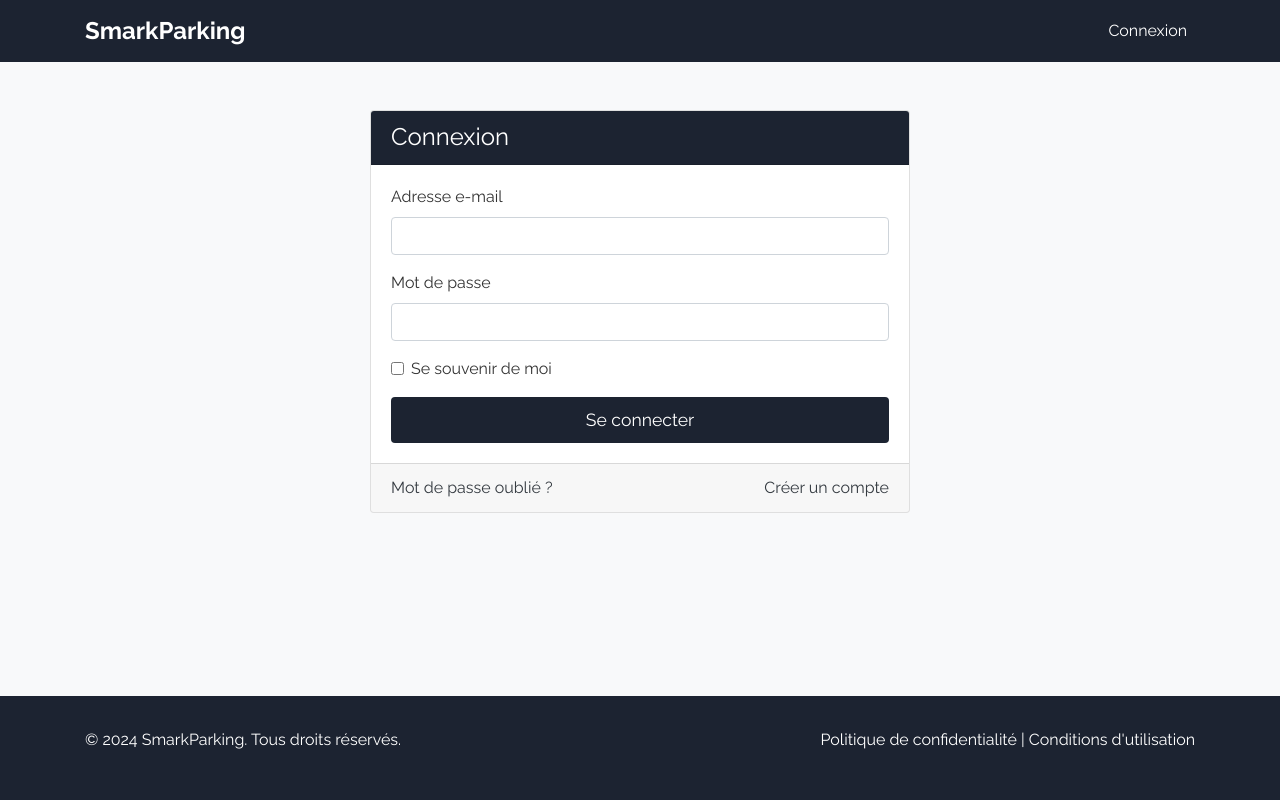
After one commit to Abusooma/Smart-Parking, a Django app: page /login/ in a window 1280 px wide. The commit adds this page. Run offline with Django 5.2, Linux system fonts and the light colour scheme; some libraries are stand-ins or nearby versions.

```diff
--- a/smartparking/models.py
+++ b/smartparking/models.py
@@ -39,6 +39,7 @@ class CustomUser(AbstractUser):
 
     username = None
     email = models.EmailField(_('email address'), unique=True)
+    is_new_user = models.BooleanField(default=True)
     user_type = models.CharField(max_length=50, choices=USER_TYPE_CHOICES)
 
     objects = CustomUserManager()
@@ -51,7 +52,7 @@ class CustomUser(AbstractUser):
         verbose_name_plural = _('Users')
 
     def __str__(self):
-        return self.email
+        return self.email or 'N/A'
 
 
 class Client(models.Model):
@@ -66,7 +67,7 @@ class Region(models.Model):
     nom = models.CharField(max_length=150)
 
     def __str__(self):
-        return self.nom
+        return self.nom or 'N/A'
 
 
 class Parking(models.Model):
--- a/smartparking/templates/smartparking/emails/email_confirm_reservation.html
+++ b/smartparking/templates/smartparking/emails/email_confirm_reservation.html
@@ -58,8 +58,8 @@
             <p>Nous vous remercions pour votre réservation. Voici les détails :</p>
             <ul>
                 <li><strong>Parking :</strong> {{ reservation.parking.nom }}</li>
-                <li><strong>Date d'arrivée :</strong> {{ reservation.date_arrive|date:"d/m/Y H:i" }}</li>
-                <li><strong>Date de départ :</strong> {{ reservation.date_sortie|date:"d/m/Y H:i" }}</li>
+                <li><strong>Date d'arrivée :</strong> {{ reservation.date_arrive|date:"d/m/Y" }}</li>
+                <li><strong>Date de départ :</strong> {{ reservation.date_sortie|date:"d/m/Y" }}</li>
                 <li><strong>Prix total :</strong> {{ reservation.calculate_price }} Dinar</li>
                 <li><strong>Code d'accès :</strong> {{ reservation.access_code }}</li>
             </ul>
--- /dev/null
+++ b/smartparking/templates/smartparking/login.html
@@ -0,0 +1,42 @@
+{% extends 'landing/main.html' %}
+{% load static %}
+
+{% block title %}Connexion{% endblock %}
+
+{% block content %}
+<div class="container mt-5">
+    <div class="row justify-content-center">
+        <div class="col-md-6">
+            <div class="card">
+                <div class="card-header bg-dark-login text-white">
+                    <h4 class="mb-0">Connexion</h4>
+                </div>
+                <div class="card-body">
+                    <form method="post" action="">
+                        {% csrf_token %}
+                        <div class="form-group mb-3">
+                            <label for="email">Adresse e-mail</label>
+                            <input type="email" class="form-control" id="email" name="email" required>
+                        </div>
+                        <div class="form-group mb-3">
+                            <label for="password">Mot de passe</label>
+                            <input type="password" class="form-control" id="password" name="password" required>
+                        </div>
+                        <div class="form-group form-check mb-3">
+                            <input type="checkbox" class="form-check-input" id="remember-me" name="remember-me">
+                            <label class="form-check-label" for="remember-me">Se souvenir de moi</label>
+                        </div>
+                        <button type="submit" class="btn btn-primary btn-block">Se connecter</button>
+                    </form>
+                </div>
+                <div class="card-footer">
+                    <div class="d-flex justify-content-between">
+                        <a href="" class="text-dark">Mot de passe oublié ?</a>
+                        <a href="" class="text-dark">Créer un compte</a>
+                    </div>
+                </div>
+            </div>
+        </div>
+    </div>
+</div>
+{% endblock %}
--- a/smartparking/urls.py
+++ b/smartparking/urls.py
@@ -3,7 +3,9 @@ from . import views
 
 urlpatterns = [
     path('', views.home_view, name='home'),
+    path('login/', views.login_view, name='login'),
     path('reservation/<int:pk>/', views.reservation_view, name='reservation'),
     path('paiement/', views.paiement_view, name='paiement'),
+    path('confirmation-reservation/<int:reservation_id>/', views.reservation_confirmation, name='confirm_reservation'),
     path('calculate-price/', views.calculate_price, name='calculate-price')
 ]
--- a/smartparking/views.py
+++ b/smartparking/views.py
@@ -1,4 +1,5 @@
 from math import ceil
+from django.utils import timezone
 from django.shortcuts import get_object_or_404
 from django.contrib.auth import get_user_model
 from datetime import datetime
@@ -19,6 +20,9 @@ def home_view(request):
     }
     return render(request, 'smartparking/index.html', context=context)
 
+
+def login_view(request):
+    return render(request, 'smartparking/login.html')
 
 def reservation_view(request, *args, **kwargs):
     pk = kwargs.get('pk')
@@ -54,8 +58,8 @@ def paiement_view(request):
         return redirect('home')
 
     parking = get_object_or_404(Parking, pk=parking_id)
-    date_arrive = datetime.strptime(date_arrive, '%Y-%m-%d')
-    date_sortie = datetime.strptime(date_sortie, '%Y-%m-%d')
+    date_arrive = timezone.make_aware(datetime.strptime(date_arrive, '%Y-%m-%d'))
+    date_sortie = timezone.make_aware(datetime.strptime(date_sortie, '%Y-%m-%d'))
 
     region_name = parking.region.nom
     parking_name = parking.nom
@@ -77,6 +81,10 @@ def paiement_view(request):
             user.save()
             email_for_new_user(request, user, password)
 
+        else:
+            user.is_new_user = False
+            user.save()
+
 
         client_profile, _ = Client.objects.get_or_create(user=user)
 
@@ -93,7 +101,7 @@ def paiement_view(request):
         for key in ['parking_id', 'date_arrive', 'date_sortie', 'price']:
             request.session.pop(key, None)
 
-        return redirect('home')
+        return redirect('confirm_reservation', reservation_id=reservation.id)
 
     context = {
         'region_name': region_name,
@@ -104,6 +112,18 @@ def paiement_view(request):
     }
 
     return render(request, 'smartparking/paiement.html', context=context)
+
+
+def reservation_confirmation(request, reservation_id):
+    reservation = get_object_or_404(Reservation, id=reservation_id)
+    is_new_user = reservation.client.user.is_new_user
+
+    context = {
+        'reservation': reservation,
+        'is_new_user': is_new_user,
+    }
+
+    return render(request, 'smartparking/confirme_reservation.html', context)
 
 
 def calculate_price(request):
--- a/static/css/styles.css
+++ b/static/css/styles.css
@@ -191,3 +191,69 @@ a[aria-expanded="true"] {
     margin-left: 0;
   }
 }
+
+
+/* Styles for the confirmation page */
+.confirmation-container {
+    display: flex;
+    justify-content: center;
+    align-items: center;
+}
+
+.confirmation-card {
+    border: none;
+    box-shadow: 0 4px 15px rgba(0, 0, 0, 0.1);
+    border-radius: 15px;
+    overflow: hidden;
+    transition: transform 0.3s ease;
+}
+
+.confirmation-card:hover {
+    transform: translateY(-5px);
+}
+
+.confirmation-icon {
+    font-size: 5rem;
+    color: #28a745;
+    margin-bottom: 1rem;
+}
+
+.card-title {
+    color: var(--primary-color);
+    font-weight: 700;
+}
+
+.btn-primary {
+    background-color: var(--primary-color);
+    border: none;
+    padding: 10px 30px;
+    font-size: 1.1rem;
+    transition: background-color 0.3s ease;
+}
+
+.btn-primary:hover {
+    background-color: var(--secondary-color);
+}
+
+.alert-info {
+    background-color: #e1f5fe;
+    border-color: #b3e5fc;
+    color: #01579b;
+}
+
+.alert-info .alert-heading {
+    color: #01579b;
+}
+
+@media (max-width: 768px) {
+    .confirmation-container {
+        min-height: auto;
+        padding-top: 2rem;
+        padding-bottom: 2rem;
+    }
+}
+/* PAGE LOGIN */
+
+.card .bg-dark-login{
+  background-color: var(--primary-color);
+}
--- a/templates/landing/main.html
+++ b/templates/landing/main.html
@@ -28,7 +28,7 @@
         <div class="container">
           <a class="navbar-brand" href="{% url 'home' %}">SmarkParking</a>
           <div class="navbar-nav ml-auto">
-            <a class="nav-link" href="/login">Connexion</a>
+            <a class="nav-link" href="{% url 'login' %}">Connexion</a>
           </div>
         </div>
       </nav>
@@ -42,7 +42,7 @@
         <div class="container">
           <div class="row">
             <div class="col-md-6">
-              <p>&copy; 2023 SmarkParking. Tous droits réservés.</p>
+              <p>&copy; 2024 SmarkParking. Tous droits réservés.</p>
             </div>
             <div class="col-md-6 text-md-right">
               <a href="#">Politique de confidentialité</a> |
```
Also changed, not shown: smartparking/emails.py (+21 -14 lines), smartparking/templates/smartparking/confirme_reservation.html (added, +37 -0 lines), smartparkingproject/settings.py (+5 -2 lines), smartparking/migrations/0003_customuser_is_new_user_alter_reservation_parking.py (added).
